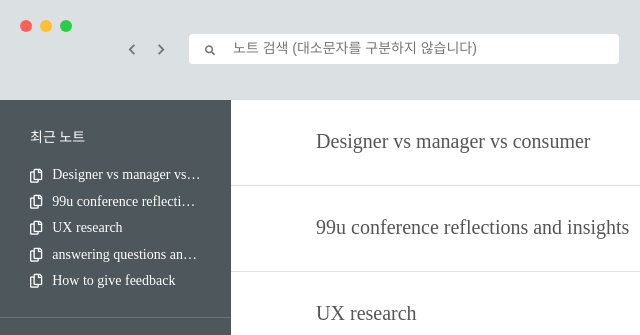
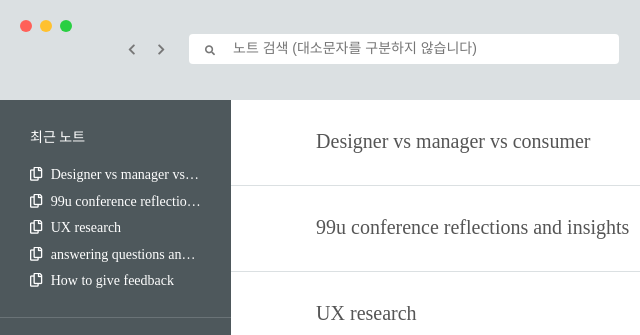
Before and after one commit to sheeps1026/portfolio-04, a plain HTML site: page pages/bin.html in a window 1280 px wide. Shown: the top 335 px of the page, 0-640 px from the left. Drawn offline with Linux system fonts and the light colour scheme.

Commit message:
페이지 경로 수정

```diff
--- a/assets/css/screen/bin-aside.css
+++ b/assets/css/screen/bin-aside.css
@@ -20,22 +20,22 @@
   margin-bottom: 21px;
 }
 
-.recent-notes-item {
+.note-item {
   display: flex;
   align-items: center;
   margin-bottom: 10px;
 }
 
-.recent-notes-item:last-child {
+.note-item:last-child {
   margin-bottom: 0;
 }
 
-.recent-notes-item i {
-  margin-right: 10px;
+.note-item i {
+  margin-right: 5px;
 }
 
-.notes-item-title {
-  width: 180px;
+.note-item a {
+  width: 220px;
   overflow: hidden;
   text-overflow: ellipsis;
   white-space: nowrap;
--- a/bin.html
+++ b/pages/bin.html
@@ -11,11 +11,11 @@
       integrity="sha384-vSIIfh2YWi9wW0r9iZe7RJPrKwp6bG+s9QZMoITbCckVJqGCCRhc+ccxNcdpHuYu"
       crossorigin="anonymous"
     />
-    <link rel="stylesheet" href="./assets/css/reset-style.css" />
-    <link rel="stylesheet" href="./assets/css/style.css" />
-    <link rel="stylesheet" href="./assets/css/screen/header.css" />
-    <link rel="stylesheet" href="./assets/css/screen/bin-aside.css" />
-    <link rel="stylesheet" href="./assets/css/screen/bin.css" />
+    <link rel="stylesheet" href="/assets/css/reset-style.css" />
+    <link rel="stylesheet" href="/assets/css/style.css" />
+    <link rel="stylesheet" href="/assets/css/screen/header.css" />
+    <link rel="stylesheet" href="/assets/css/screen/bin-aside.css" />
+    <link rel="stylesheet" href="/assets/css/screen/bin.css" />
   </head>
   <body>
     <header class="header">
@@ -71,38 +71,52 @@
         <div class="bookmark"></div>
         <div class="recent-notes">
           <h3>최근 노트</h3>
-          <div class="recent-notes-item">
+          <nav>
+            <ul>
+              <li class="note-item">
+                <a href="/pages/note-2.html">
                   <i class="far fa-copy"></i>
-            <span class="notes-item-title">
+                  <span class="note-item-title">
                     Designer vs manager vs consumer
                   </span>
-          </div>
-          <div class="recent-notes-item">
+                </a>
+              </li>
+              <li class="note-item">
+                <a href="#">
                   <i class="far fa-copy"></i>
-            <span class="notes-item-title">
-              99u conference reflections and Insights</span
-            >
-          </div>
-          <div class="recent-notes-item">
+                  <span class="note-item-title">
+                    99u conference reflections and Insights
+                  </span>
+                </a>
+              </li>
+              <li class="note-item">
+                <a href="/pages/note-3.html">
                   <i class="far fa-copy"></i>
-            <span class="notes-item-title">UX research</span>
-          </div>
-          <div class="recent-notes-item">
+                  <span class="note-item-title">UX research</span>
+                </a>
+              </li>
+              <li class="note-item">
+                <a href="/pages/note-4.html">
                   <i class="far fa-copy"></i>
-            <span class="notes-item-title">
+                  <span class="note-item-title">
                     answering questions and I had a pleasure
                   </span>
-          </div>
-          <div class="recent-notes-item">
+                </a>
+              </li>
+              <li class="note-item">
+                <a href="/pages/note-5.html">
                   <i class="far fa-copy"></i>
-            <span class="notes-item-title">How to give feedback</span>
-          </div>
+                  <span class="note-item-title">How to give feedback</span>
+                </a>
+              </li>
+            </ul>
+          </nav>
         </div>
         <div class="aisde-separator"></div>
         <nav class="category">
           <ul>
             <li class="category-card">
-              <a href="index.html">
+              <a href="/index.html">
                 <i class="far fa-sticky-note"></i>
                 <p>노트</p>
               </a>
@@ -120,7 +134,7 @@
               </a>
             </li>
             <li class="category-card">
-              <a href="recycle-bin.html">
+              <a href="#">
                 <i class="far fa-trash-alt"></i>
                 <p>휴지통</p>
               </a>
@@ -132,6 +146,7 @@
           <i class="far fa-arrow-alt-circle-up"></i>
           <p>Upgrade</p>
         </div>
+        <button id="bookmark" class="bookmark">페이지ㅤ열기</button>
       </aside>
 
       <section class="bin">
@@ -175,6 +190,6 @@
       </section>
     </main>
 
-    <script src="./assets/js/main.js"></script>
+    <!-- <script src="/assets/js/main.js"></script> -->
   </body>
 </html>
```
Also changed, not shown: index.html (+11 -11 lines), pages/note-2.html (+2 -2 lines), pages/note-3.html (+2 -2 lines), pages/note-4.html (+2 -2 lines), pages/note-5.html (+2 -2 lines). Lines whose indentation alone changed are shown as unchanged.
